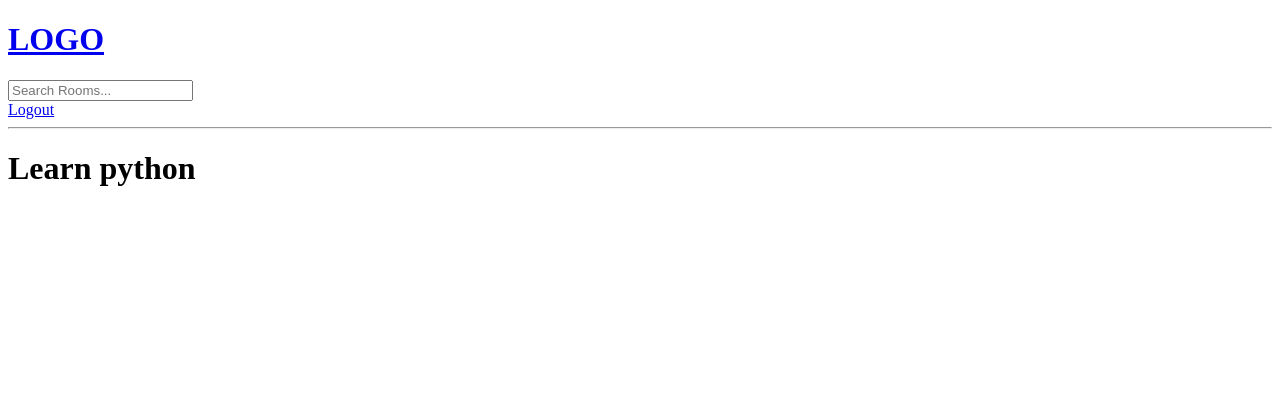
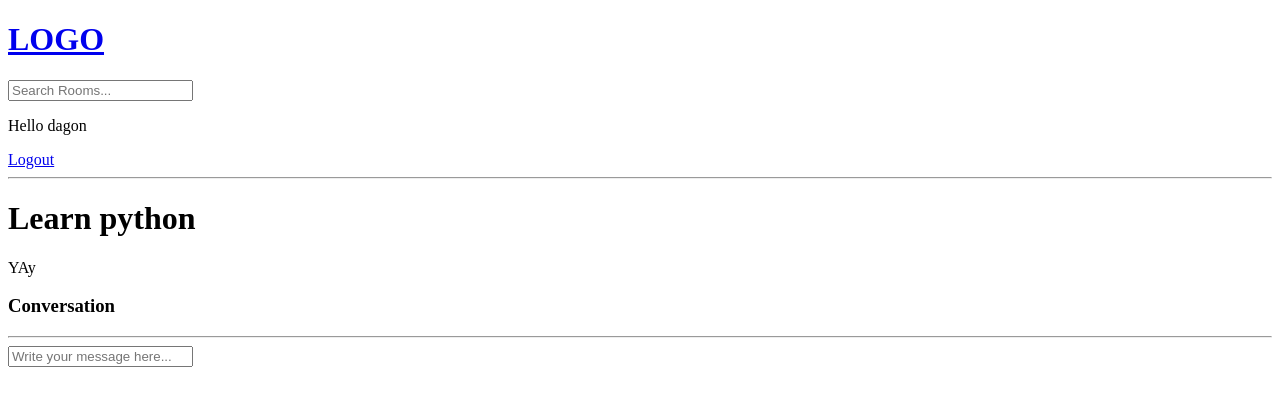
Before and after one commit to dagonzalezcolme/django-tutorial, a Django app: page /room/1/ in a window 1280 px wide. Shown: the top 406 px of the page. Run offline with Django 5.2, Linux system fonts and the light colour scheme; a user stored in the database is signed in; data comes from the database, SQL or seed files in the repository; both versions use the stored data as it was after the commit.

Commit message:
completed timestamp for 3:01:25 for cat rooms and messages CRUD

```diff
--- a/base/templates/base/room.html
+++ b/base/templates/base/room.html
@@ -3,6 +3,27 @@
 {% block content %}
 
 <h1>{{room.name}}</h1>
+<p>{{room.description}}</p>
 
+<div class="comment-wrapper">
+    <h3>Conversation</h3>
+    <hr>
+    {% for messages in room_messages %}
+        <div>
+            <small>@{{message.user}} {{messages.created|timesince}} ago </small>
+            <p>{{message.body}}</p>
+            <hr>
+        </div>
+    {% endfor %}
+</div>
+
+{% if request.user.is_authenticated %}
+<div class="comment-form">
+    <form method = "POST" action="">
+        {% csrf_token %}
+        <input type="text" name="body" placeholder="Write your message here..."/>
+    </form>
+</div>
+{% endif %}
 
 {% endblock content %}
--- a/base/views.py
+++ b/base/views.py
@@ -5,7 +5,7 @@ from django.contrib.auth.decorators import login_required
 from django.http import HttpResponse
 from django.contrib.auth import authenticate, login, logout
 from django.contrib.auth.forms import UserCreationForm
-from .models import Room, Topic
+from .models import Room, Topic, Message
 from .forms import RoomForm
 from django.contrib.auth.models import User
 
@@ -16,7 +16,7 @@ def loginPage(request):
         return redirect('home')
 
     if request.method == 'POST':
-        username = request.POST.get('username')
+        username = request.POST.get('username').lower()
         password = request.POST.get('password')
 
         try:
@@ -43,6 +43,17 @@ def logoutUser(request):
 
 def registerPage(request):
     form = UserCreationForm()
+    if request.method == 'POST':
+        form = UserCreationForm(request.POST)
+        if form.is_valid():
+            user = form.save(commit=False)
+            user.username = user.username.lower()
+            user.save()
+            login(request, user)
+            return redirect('home')
+        else:
+            messages.error(request, 'An error occurred during registration')
+
     return render(request, 'base/login_register.html', {'form':form})
 
 
@@ -63,7 +74,17 @@ def home(request):
 
 def room(request, pk):
     room = Room.objects.get(id=pk)
-    context = {'room':room}
+    room_messages = room.message_set.all().order_by('-created')
+
+    if request.method == 'POST':
+        message = Message.objects.create(
+            user=request.user,
+            room = room,
+            body = request.POST.get('body')
+        )
+        return redirect('room', pk=room.id)
+
+    context = {'room':room, 'room_messages':room_messages}
     return render(request, 'base/room.html', context)
 
 
--- a/templates/navbar.html
+++ b/templates/navbar.html
@@ -7,6 +7,7 @@
 </form>
 
 {% if request.user.is_authenticated %}
+<p>Hello {{request.user}}</p>
 <a href="{% url 'logout' %}">Logout</a>
 {% else %}
 <a href="{% url 'login' %}">Login</a>
```
Also changed, not shown: db.sqlite3.
